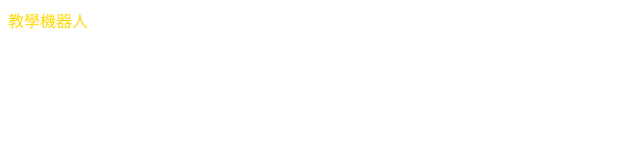
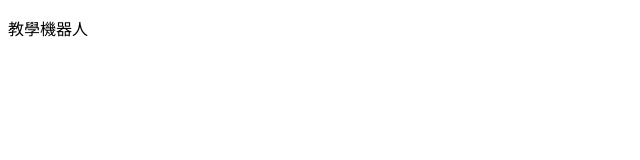
Before and after one commit to guobin7711/BobProject, a plain HTML site: page output/index.html in a window 1280 px wide. Shown: the whole page, without its empty margins (0-640 px from the left). Drawn offline with Linux system fonts and the light colour scheme.

Commit message:
html字體改回原本黑色

```diff
--- a/output/index.html
+++ b/output/index.html
@@ -16,9 +16,7 @@
 <body>
 
 <!-- This is a comment -->
-<div style="color:gold;"
 <p>教學機器人</p>
-</div>
 <!-- Comments are not displayed in the browser -->
 
 
```
